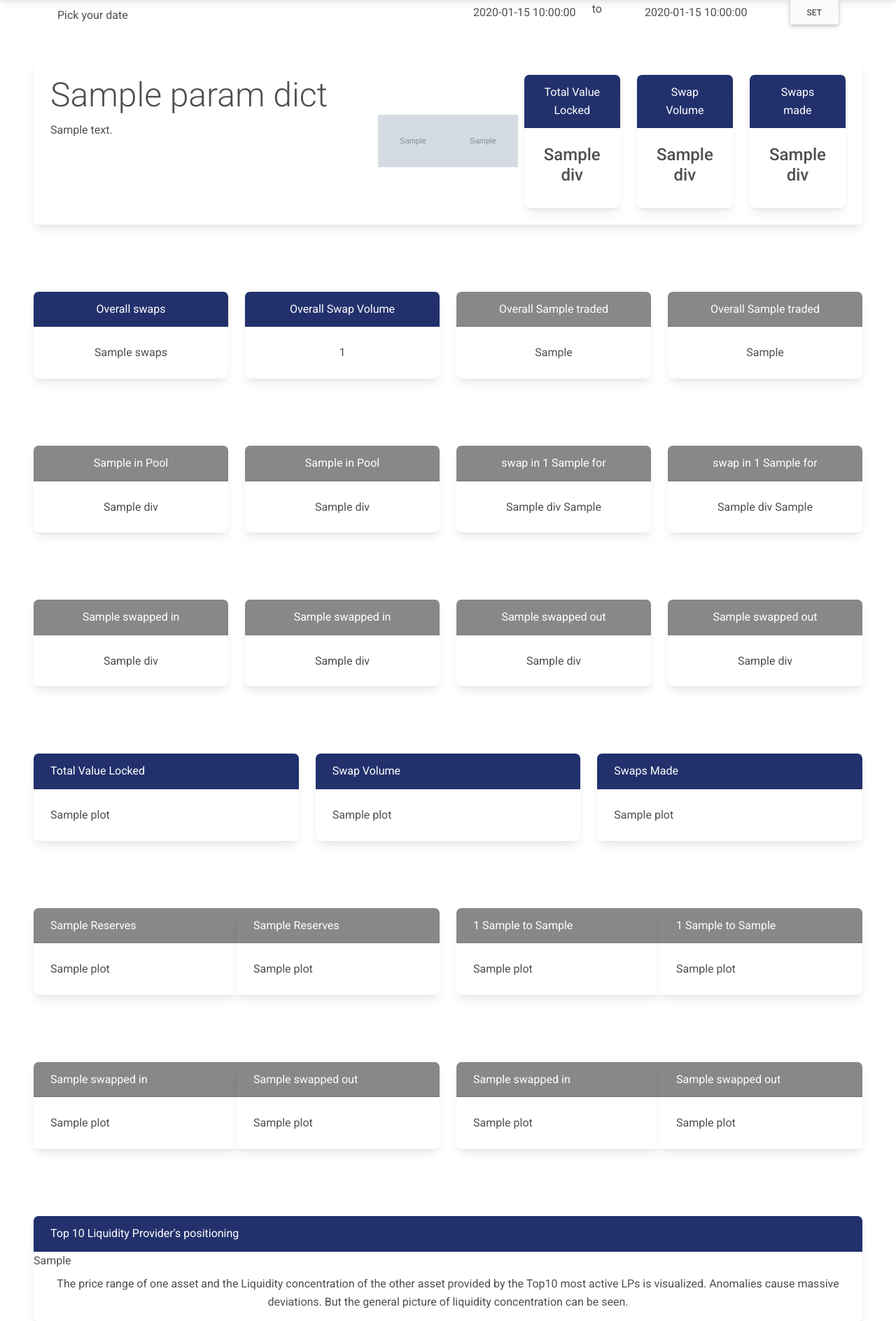
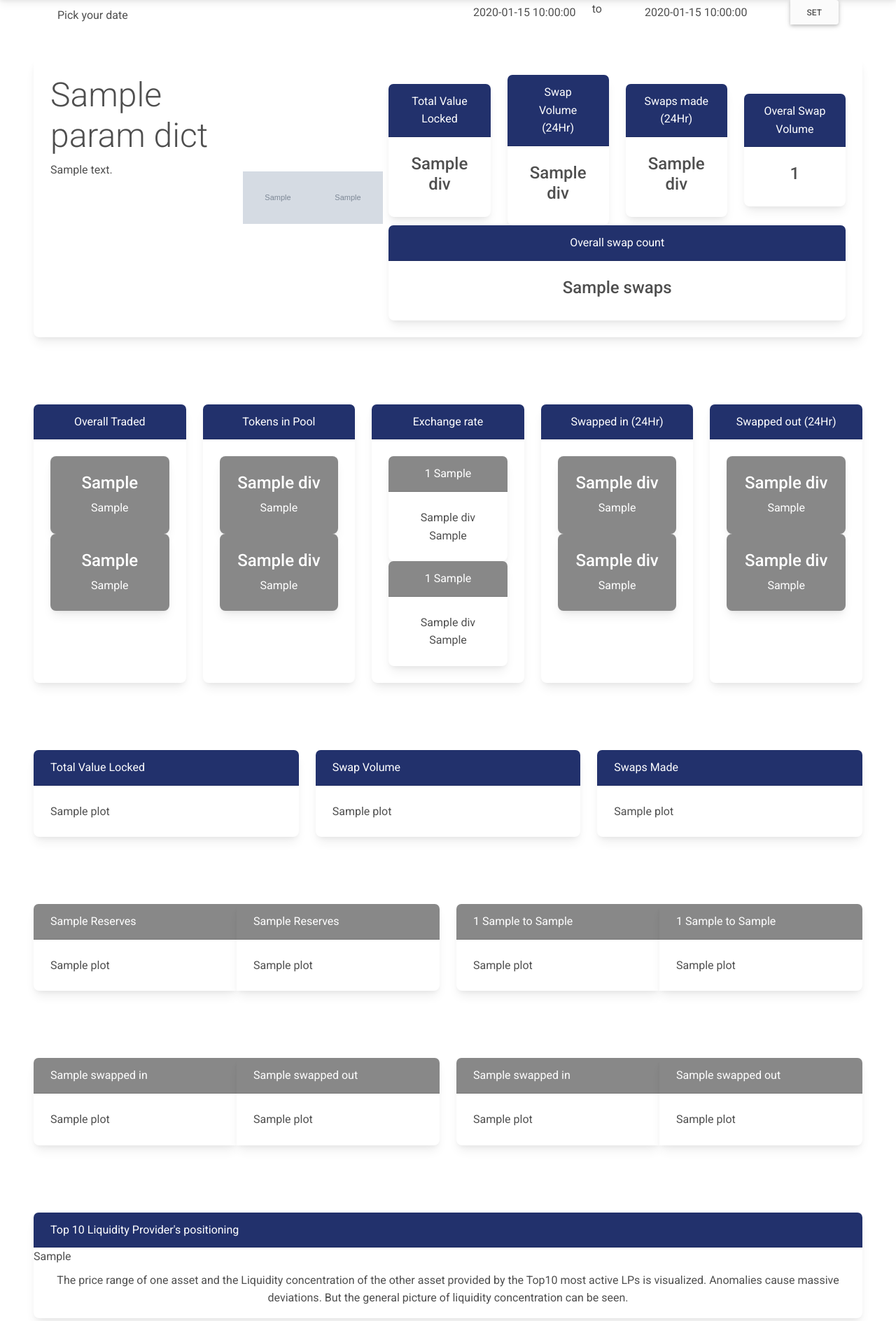
Before and after one commit to darvinrio/one-dash, a Flask app: template templates/uni/pool.html in a window 1280 px wide. Shown: the part 57-1945 px from the top of the page at 70% size. Run offline with Flask 2, Linux system fonts and the light colour scheme; the template is opened without the code that fills it: most values are stand-ins (such as "Sample title", 1, 10 or a date in 2020); grey boxes marked "Sample" are stand-in pictures; parts of the project's set-up code (start-up, migrations or seed data) failed here and were passed over; some libraries are stand-ins or nearby versions.

Commit message:
cleaning pool-ui

```diff
--- a/app.py
+++ b/app.py
@@ -11,14 +11,14 @@ for name in files:
     a_file.truncate()
     a_file.close()
 
-# import socket
-# old_getaddrinfo = socket.getaddrinfo
-# def new_getaddrinfo(*args, **kwargs):
-#     responses = old_getaddrinfo(*args, **kwargs)
-#     return [response
-#             for response in responses
-#             if response[0] == socket.AF_INET]
-# socket.getaddrinfo = new_getaddrinfo
+import socket
+old_getaddrinfo = socket.getaddrinfo
+def new_getaddrinfo(*args, **kwargs):
+    responses = old_getaddrinfo(*args, **kwargs)
+    return [response
+            for response in responses
+            if response[0] == socket.AF_INET]
+socket.getaddrinfo = new_getaddrinfo
 
 from scripts.uniswap_tvl_vol import get_uni_stat_plot
 from scripts.uniswap.fees import get_uni_fee_plots
--- a/templates/uni/pool.html
+++ b/templates/uni/pool.html
@@ -12,6 +12,8 @@
         color: white;
         background-color: #22316c;
     }
+
+
 </style>
 <link rel="stylesheet" href="{{url_for('static',filename='css/rio.css')}}">
 
@@ -64,12 +66,11 @@
     </div>
 </div>
 
-
 <div class="p-5">
     <div class="card">
         <div class="card-body">
             <div class="row">
-                <div class="col">
+                <div class="col-3">
                     <h1 class="display-5">
                         {{param_dict.pool_name}}
                     </h1>
@@ -79,8 +80,8 @@
                     <img src="{{url_for('static',filename=param_dict.token0_icon)}}" width="100">
                     <img src="{{url_for('static',filename=param_dict.token1_icon)}}" width="100">
                 </div>
-                <div id="24hr_stats" class="col">
-                    <div class="row">
+                <div id="24hr_stats" class="col ">
+                    <div class="row d-flex align-items-center justify-content-center">
                         <div class="col">
                             <div class="card text-center">
                                 <div class="card-header">
@@ -96,7 +97,7 @@
                         <div class="col">
                             <div class="card text-center">
                                 <div class="card-header">
-                                    Swap Volume
+                                    Swap Volume (24Hr)
                                 </div>
                                 <div class="card-body">
                                     <h4>
@@ -108,11 +109,35 @@
                         <div class="col">
                             <div class="card text-center">
                                 <div class="card-header">
-                                    Swaps made
+                                    Swaps made (24Hr)
                                 </div>
                                 <div class="card-body">
                                     <h4>
                                         {{param_list[4].div|safe}}
+                                    </h4>
+                                </div>
+                            </div>
+                        </div>
+                        <div class="col">
+                            <div class="card text-center">
+                                <div class="card-header">
+                                    Overal Swap Volume
+                                </div>
+                                <div class="card-body">
+                                    <h4>
+                                        {{overall_swap_dict.total_vol|safe}}
+                                    </h4>
+                                </div>
+                            </div>
+                        </div>
+                        <div class="col">
+                            <div class="card text-center">
+                                <div class="card-header">
+                                    Overall swap count
+                                </div>
+                                <div class="card-body">
+                                    <h4>
+                                        {{overall_swap_dict.swaps|safe}}
                                     </h4>
                                 </div>
                             </div>
@@ -124,77 +149,70 @@
     </div>
 </div>
 
-<div class="p-5">
-    <div class="row text-center">
+<div class="p-5 text-center">
+    <div class="row">
         <div class="col">
-            <div class="card">
+            <div class="card h-100">
                 <div class="card-header">
-                    Overall swaps
+                    Overall Traded
                 </div>
                 <div class="card-body">
-                    {{overall_swap_dict.swaps}}
+                    <div class="row">
+                        <div class="col">
+                            <div class="card" style="color:white;  background-color: {{param_dict.token0_color}};">
+                                <div class="card-body">
+                                    <h4>{{overall_swap_dict.token0_traded}}</h4>{{param_dict.token0}}
                                 </div>
                             </div>
                         </div>
                         <div class="col">
-            <div class="card">
-                <div class="card-header">
-                    Overall Swap Volume
+                            <div class="card" style="color:white;  background-color: {{param_dict.token1_color}};">
+                                <div class="card-body">
+                                    <h4>{{overall_swap_dict.token1_traded}}</h4>{{param_dict.token1}}
                                 </div>
-                <div class="card-body">
-                    {{overall_swap_dict.total_vol}}
+                            </div>
+                        </div>
+                    </div>
                 </div>
             </div>
         </div>
         <div class="col">
-            <div class="card">
-                <div class="card-header"style="color: white; background-color: {{param_dict.token0_color}};">
-                    Overall {{param_dict.token0}} traded
+            <div class="card h-100">
+                <div class="card-header">
+                    Tokens in Pool
                 </div>
                 <div class="card-body">
-                    {{overall_swap_dict.token0_traded}}
+                    <div class="row">
+                        <div class="col">
+                            <div class="card" style="color:white; background-color: {{param_dict.token0_color}};">
+                                <div class="card-body">
+                                    <h4>{{param_list[0].div|safe}}</h4> {{param_dict.token0}}
                                 </div>
                             </div>
                         </div>
                         <div class="col">
-            <div class="card">
-                <div class="card-header"style="color: white; background-color: {{param_dict.token1_color}};">
-                    Overall {{param_dict.token1}} traded
+                            <div class="card" style="color:white; background-color: {{param_dict.token1_color}};">
+                                <div class="card-body">
+                                    <h4>{{param_list[1].div|safe}}</h4>{{param_dict.token1}}
                                 </div>
-                <div class="card-body">
-                    {{overall_swap_dict.token1_traded}}
+                            </div>
                         </div>
                     </div>
                 </div>
             </div>
         </div>
 
-<div class="p-5">
+        <div class="col">
+            <div class="card h-100">
+                <div class="card-header">
+                    Exchange rate
+                </div>
+                <div class="card-body">
                     <div class="row">
                         <div class="col">
                             <div class="card text-center">
                                 <div class="card-header" style="color: white; background-color: {{param_dict.token0_color}};">
-                    {{param_dict.token0}} in Pool
-                </div>
-                <div class="card-body">
-                    {{param_list[0].div|safe}}
-                </div>
-            </div>
-        </div>
-        <div class="col">
-            <div class="card text-center">
-                <div class="card-header" style="color: white; background-color: {{param_dict.token1_color}};">
-                    {{param_dict.token1}} in Pool
-                </div>
-                <div class="card-body">
-                    {{param_list[1].div|safe}}
-                </div>
-            </div>
-        </div>
-        <div class="col">
-            <div class="card text-center">
-                <div class="card-header" style="color: white; background-color: {{param_dict.token0_color}};">
-                    swap in 1 {{param_dict.token0}} for
+                                    1 {{param_dict.token0}}
                                 </div>
                                 <div class="card-body">
                                     {{param_list[3].div|safe}} {{param_dict.token1}}
@@ -204,56 +222,66 @@
                         <div class="col">
                             <div class="card text-center">
                                 <div class="card-header" style="color: white; background-color: {{param_dict.token1_color}};">
-                    swap in 1 {{param_dict.token1}} for
+                                    1 {{param_dict.token1}}
                                 </div>
                                 <div class="card-body">
                                     {{param_list[2].div|safe}} {{param_dict.token0}}
                                 </div>
                             </div>
                         </div>
+                    </div>
 
                 </div>
             </div>
+        </div>
 
-<div class="p-5">
+        <div class="col">
+            <div class="card h-100">
+                <div class="card-header">
+                    Swapped in (24Hr)
+                </div>
+                <div class="card-body">
                     <div class="row">
                         <div class="col">
-            <div class="card text-center">
-                <div class="card-header" style="color: white; background-color: {{param_dict.token0_color}};">
-                    {{param_dict.token0}} swapped in
-                </div>
+                            <div class="card" style="color:white; background-color: {{param_dict.token0_color}};">
                                 <div class="card-body">
-                    {{param_list[6].div|safe}}
+                                    <h4>{{param_list[6].div|safe}}</h4>{{param_dict.token0}}
                                 </div>
                             </div>
                         </div>
                         <div class="col">
-            <div class="card text-center">
-                <div class="card-header" style="color: white; background-color: {{param_dict.token1_color}};">
-                    {{param_dict.token1}} swapped in
+                            <div class="card" style="color:white; background-color: {{param_dict.token1_color}};">
+                                <div class="card-body">
+                                    <h4>{{param_list[8].div|safe}}</h4>{{param_dict.token1}}
                                 </div>
-                <div class="card-body">
-                    {{param_list[8].div|safe}}
+                            </div>
+                        </div>
+                    </div>
                 </div>
             </div>
         </div>
         <div class="col">
-            <div class="card text-center">
-                <div class="card-header" style="color: white; background-color: {{param_dict.token0_color}};">
-                    {{param_dict.token0}} swapped out
+            <div class="card h-100">
+                <div class="card-header">
+                    Swapped out (24Hr)
                 </div>
                 <div class="card-body">
-                    {{param_list[7].div|safe}}
+                    <div class="row">
+                        <div class="col">
+                            <div class="card" style="color:white; background-color: {{param_dict.token0_color}};">
+                                <div class="card-body">
+                                    <h4>{{param_list[7].div|safe}}</h4>{{param_dict.token0}}
                                 </div>
                             </div>
                         </div>
                         <div class="col">
-            <div class="card text-center">
-                <div class="card-header" style="color: white; background-color: {{param_dict.token1_color}};">
-                    {{param_dict.token1}} swapped out
+                            <div class="card" style="color:white; background-color: {{param_dict.token1_color}};">
+                                <div class="card-body">
+                                    <h4>{{param_list[9].div|safe}}</h4>{{param_dict.token1}}
                                 </div>
-                <div class="card-body">
-                    {{param_list[9].div|safe}}
+                            </div>
+                        </div>
+                    </div>
                 </div>
             </div>
         </div>
@@ -394,7 +422,9 @@
         <div class="card-content">
             {{lp_range_div|safe}}
             <p class="text-center pt-2">
-                The price range of one asset and the Liquidity concentration of the other asset provided by the Top10 most active LPs is visualized. Anomalies cause massive deviations. But the general picture of liquidity concentration can be seen.
+                The price range of one asset and the Liquidity concentration of the other asset provided by the Top10
+                most active LPs is visualized. Anomalies cause massive deviations. But the general picture of liquidity
+                concentration can be seen.
             </p>
         </div>
     </div>
@@ -429,13 +459,16 @@
                 <div class="col text-center text-white" style="background-color:black;">other</div>
             </nav>
             <p class="pt-2 text-center">
-                The more colorful the plot is, the more activity taking place. On the right, Liquidity reacting to market is visualized. On the left, Liquidity Providers reacting to out of bounds Liquidity is visualized.
+                The more colorful the plot is, the more activity taking place. On the right, Liquidity reacting to
+                market is visualized. On the left, Liquidity Providers reacting to out of bounds Liquidity is
+                visualized.
             </p>
             <div class="row">
                 <div class="col">
                     <p>
                     <ul>
-                            <li><strong>Floated into range</strong> means the market movement, moved liquidity into LP ranges by the day end.</li>
+                        <li><strong>Floated into range</strong> means the market movement, moved liquidity into LP
+                            ranges by the day end.</li>
                         <li><strong>Out of range</strong> means the liquidity didn't return back to its LP range</li>
                     </ul>
                     </p>
@@ -444,7 +477,8 @@
                     <p>
                     <ul>
                         <li><strong>Updated range</strong> implies LP stepped in to update price range</li>
-                            <li><strong>Reduced exposure</strong> implies LP stepped in to reduce liquidity within a certain price range</li>
+                        <li><strong>Reduced exposure</strong> implies LP stepped in to reduce liquidity within a certain
+                            price range</li>
                     </ul>
                     </p>
                 </div>
@@ -498,7 +532,8 @@
                             narrow for predictable slippage, and peak as close to zero as possible for minimum slippage.
                             <br>
                             In the <strong>heatmaps</strong> below , the darker the color, the more probably the
-                            slippage associated with it. The scale on the right shows the color coding of number of swaps in a given [slippage, price] range<br>
+                            slippage associated with it. The scale on the right shows the color coding of number of
+                            swaps in a given [slippage, price] range<br>
                             First decide the swap amount (x-axis, bottom). Follow the
                             column above to find the most likely slippage(on y-axis, left) based on past swap data. <br>
                         </p>
```
Also changed, not shown: scripts/swap.py (+6 -4 lines), static/img/heatmaps/big.png, static/img/heatmaps/med.png, static/img/heatmaps/small.png, static/img/heatmaps/whale.png, static/js/plots/bokeh_plot.js. Lines whose indentation alone changed are shown as unchanged.
